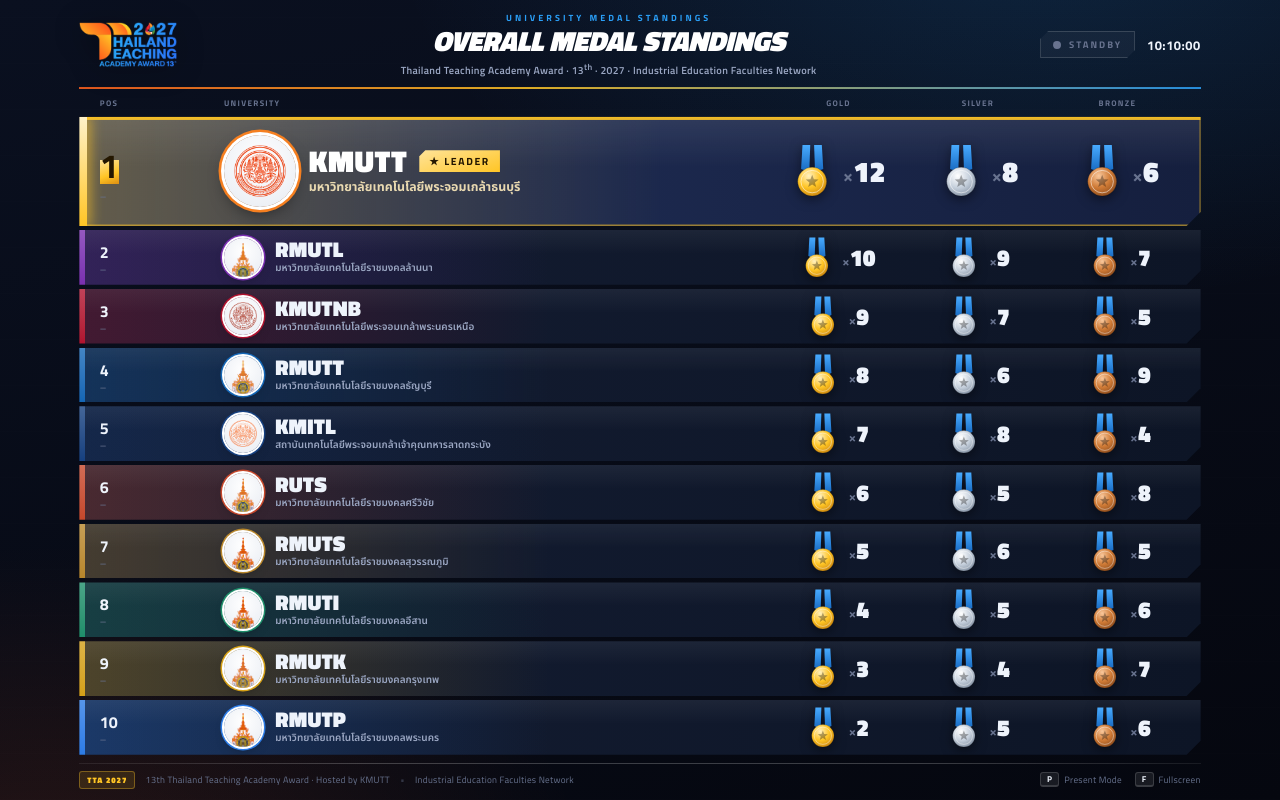
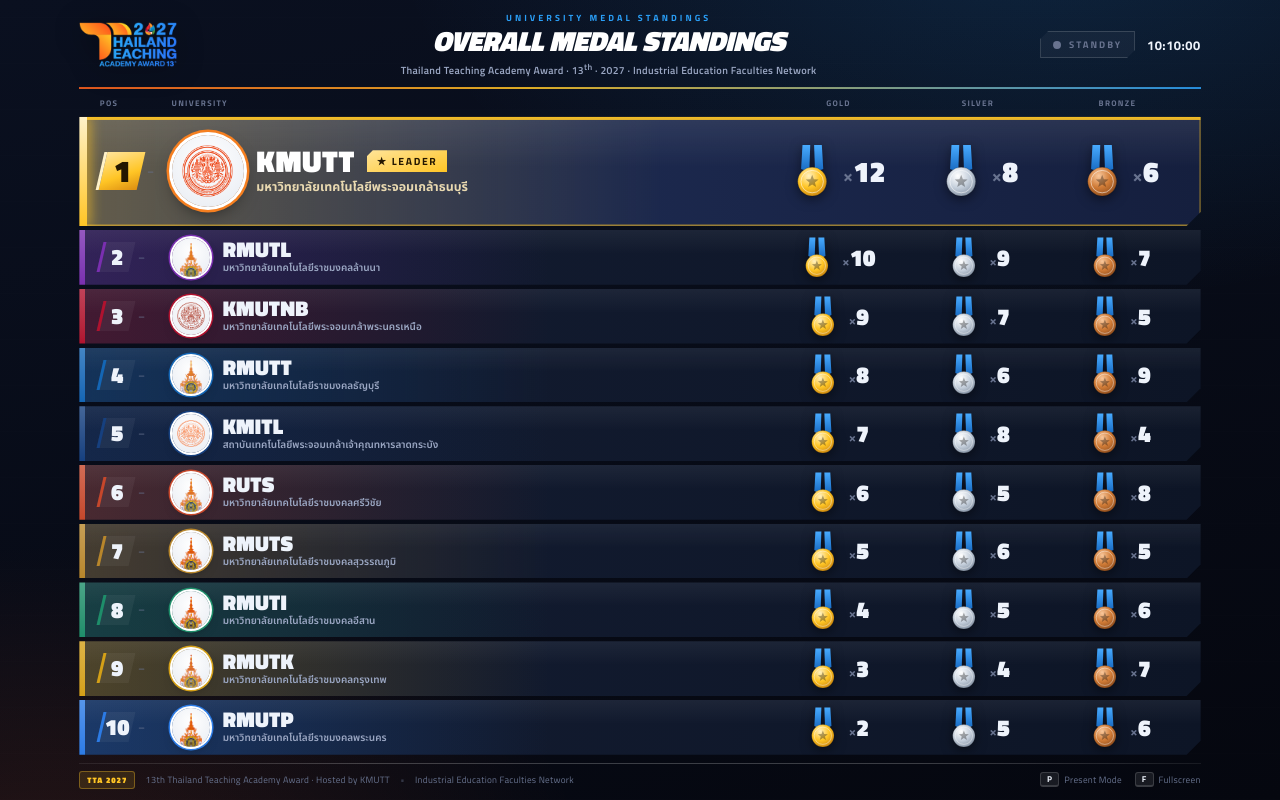
Before and after one commit to Litt1eStar/TTA-Leaderboard-Simulation, a React (Vite) app: page /#/ in a window 1280 px wide. Built offline with nearby package versions, Linux system fonts and the light colour scheme.

Commit message:
style: reduce gap between Pos and University columns

```diff
--- a/src/styles/tower.css
+++ b/src/styles/tower.css
@@ -53,10 +53,10 @@
 }
 
 /* ---------- Column header ---------- */
-:root { --grid: clamp(74px, 8.5vw, 124px) minmax(0, 1fr) clamp(230px, 32vw, 560px); }
+:root { --grid: clamp(56px, 4.8vw, 82px) minmax(0, 1fr) clamp(230px, 32vw, 560px); }
 .colhead {
   display: grid; grid-template-columns: var(--grid); align-items: center;
-  gap: clamp(8px, 1.2vw, 22px); padding: 0 clamp(14px, 1.4vw, 24px) 0 clamp(18px, 1.6vw, 30px);
+  gap: clamp(6px, 0.8vw, 14px); padding: 0 clamp(14px, 1.4vw, 24px) 0 clamp(18px, 1.6vw, 30px);
   font-weight: 700; text-transform: uppercase; letter-spacing: .16em;
   font-size: clamp(8px, 1.02vh, 11.5px); color: var(--ink-faint);
 }
@@ -66,7 +66,7 @@
 .board { flex: 1; min-height: 0; display: flex; flex-direction: column; gap: clamp(3px, .5vh, 7px); }
 .row {
   flex: 1 1 0; min-height: 0; position: relative; display: grid; grid-template-columns: var(--grid);
-  align-items: center; gap: clamp(8px, 1.2vw, 22px); overflow: hidden;
+  align-items: center; gap: clamp(6px, 0.8vw, 14px); overflow: hidden;
   padding: 0 clamp(14px, 1.4vw, 24px) 0 clamp(18px, 1.6vw, 30px);
   background:
     linear-gradient(180deg, rgba(255, 255, 255, .055), transparent 44%),
@@ -107,12 +107,12 @@
 .row.p1 .who .code { font-size: clamp(20px, 3.8vh, 46px); color: #fff; letter-spacing: .02em; }
 .row.p1 .who .name { font-size: clamp(11px, 1.55vh, 18px); color: #e9d9b0; font-weight: 700; }
 .row.p1 .pos .box {
-  min-width: clamp(38px, 4.1vw, 64px);
-  height: clamp(34px, 5.2vh, 60px);
+  min-width: clamp(34px, 3.2vw, 52px);
+  height: clamp(32px, 4.8vh, 56px);
   background: linear-gradient(160deg, var(--gold-1), var(--gold-2) 60%, var(--gold-3));
   border-left-color: #fff2c8;
 }
-.row.p1 .pos .box b { font-size: clamp(22px, 4.2vh, 50px); color: #241700; }
+.row.p1 .pos .box b { font-size: clamp(20px, 3.8vh, 44px); color: #241700; }
 .row.p1 .emblem.chip {
   width: clamp(56px, 9vh, 110px); height: clamp(56px, 9vh, 110px);
   box-shadow: 0 0 0 3px #fff, 0 0 0 5.5px var(--uc, #c3ccdb), 0 8px 20px -6px rgba(0, 0, 0, .8);
@@ -125,6 +125,19 @@
   font-family: var(--display); font-weight: 700; font-size: clamp(9px, 1.3vh, 14px); letter-spacing: .16em;
   text-transform: uppercase; color: #241700; background: linear-gradient(160deg, var(--gold-1), var(--gold-2));
   clip-path: polygon(6px 0, 100% 0, 100% 100%, 0 100%, 0 6px);
+}
+
+/* ---------- Position ---------- */
+.pos { display: flex; align-items: center; gap: clamp(4px, .5vw, 8px); }
+.pos .box {
+  position: relative; display: grid; place-items: center;
+  min-width: clamp(28px, 2.5vw, 42px); height: clamp(26px, 3.8vh, 46px);
+  background: rgba(255, 255, 255, .05); border-left: 3px solid var(--uc, #38507a);
+  transform: skewX(-13deg);
+}
+.pos .box b {
+  transform: skewX(13deg); font-family: var(--display); font-weight: 900;
+  font-variant-numeric: tabular-nums; font-size: clamp(16px, 2.8vh, 34px); line-height: 1; color: var(--ink);
 }
 .mv {
   display: flex; align-items: center; gap: 1px; font-family: var(--display); font-weight: 700;
```
